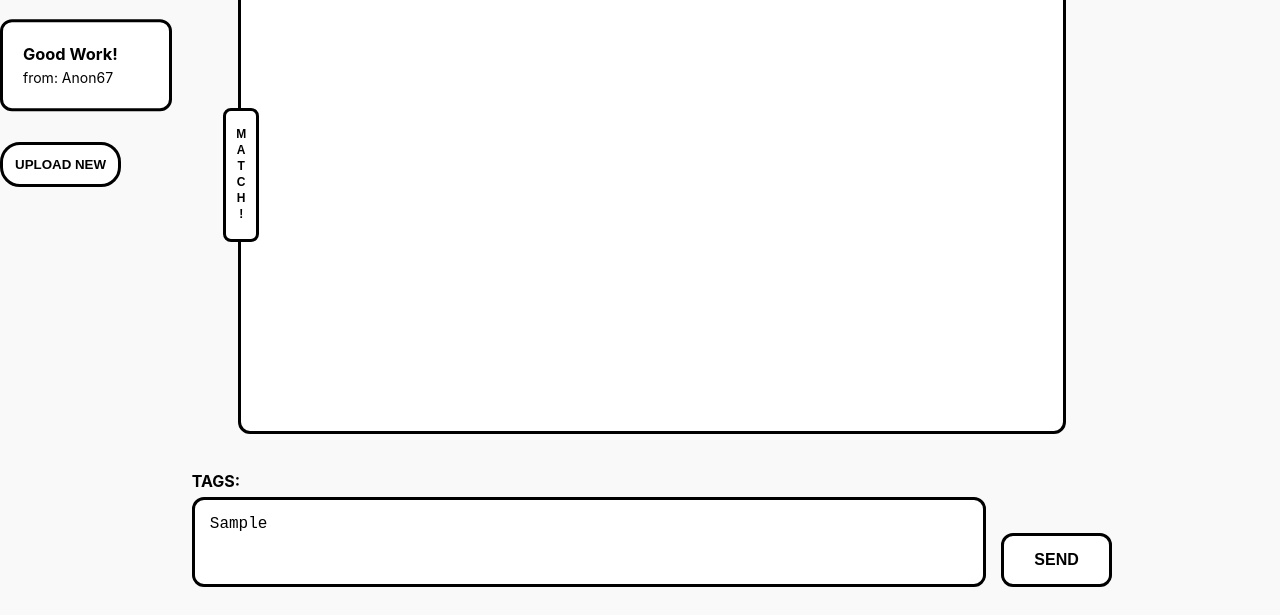
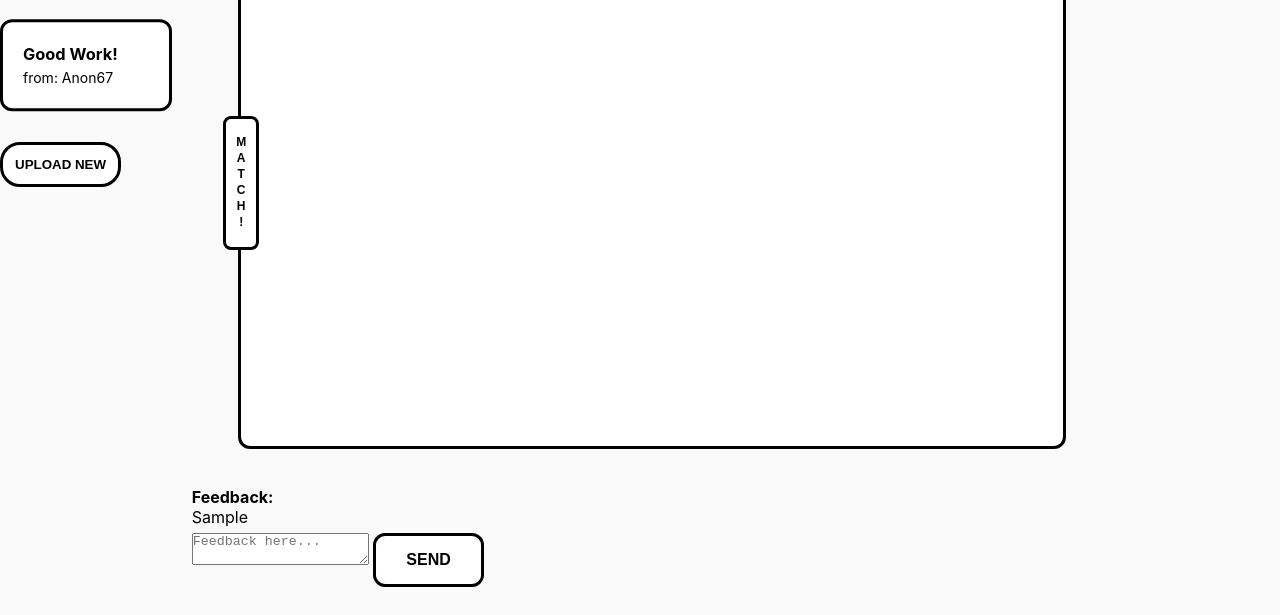
Before and after one commit to clara-hct02/ignition-hacks, a website: page frontend/index.html in a window 1280 px wide. Both pictures are taken after typing "Sample" into the empty fields and a click on the button "SEND". Shown: the part 185-800 px from the top of the page. Drawn offline with Linux system fonts and the light colour scheme.

Commit message:
add comments

```diff
--- a/frontend/app.js
+++ b/frontend/app.js
@@ -40,3 +40,24 @@ fileInput.addEventListener('change', async () => {
   };
   reader.readAsDataURL(file);
 });
+
+let currentComment = '';
+
+document.querySelector('.send-btn')?.addEventListener('click', function() {
+  const textarea = document.querySelector('.feedback-input');
+  if (textarea && textarea.value.trim()) {
+    currentComment = textarea.value;
+    textarea.value = '';
+    displayComment();
+  }
+});
+
+function displayComment() {
+  const commentBox = document.querySelector('.comment-display');
+  commentBox.innerHTML = `
+    <div class="comment-item">
+        <strong>Feedback:</strong>
+      <p>${currentComment}</p>
+    </div>
+  `;
+}
--- a/frontend/index.html
+++ b/frontend/index.html
@@ -37,9 +37,12 @@
             </div>
 
             <div class="feedback-input-section">
-                <p class="tags-label">TAGS:</p>
-                <div class="input-row">
-                    <textarea class="feedback-textbox" placeholder="Feedback here..."></textarea>
+                <div class="comment-display">
+                    <strong>Feedback:</strong>
+                </div>
+
+                <div class="tags-section">
+                    <textarea placeholder="Feedback here..." class="feedback-input"></textarea>
                     <button class="send-btn">SEND</button>
                 </div>
             </div>
```
Also changed, not shown: backend/server.mjs (+21 -0 lines).
